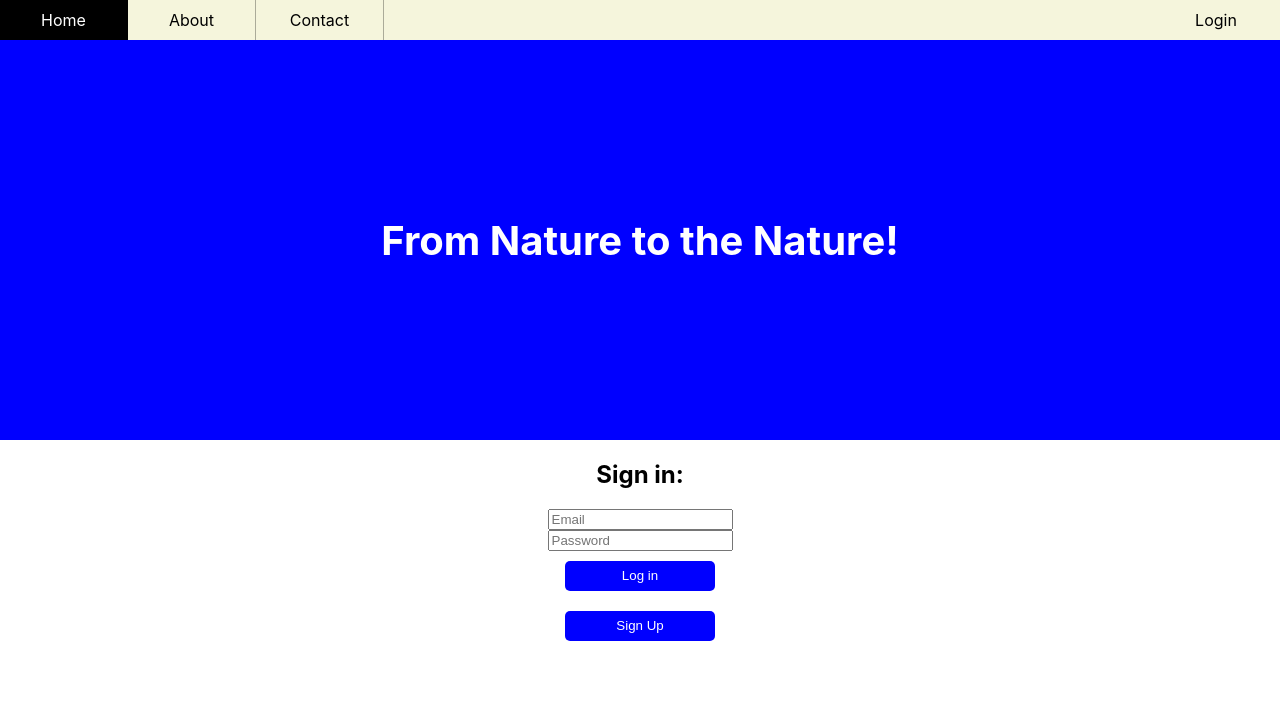
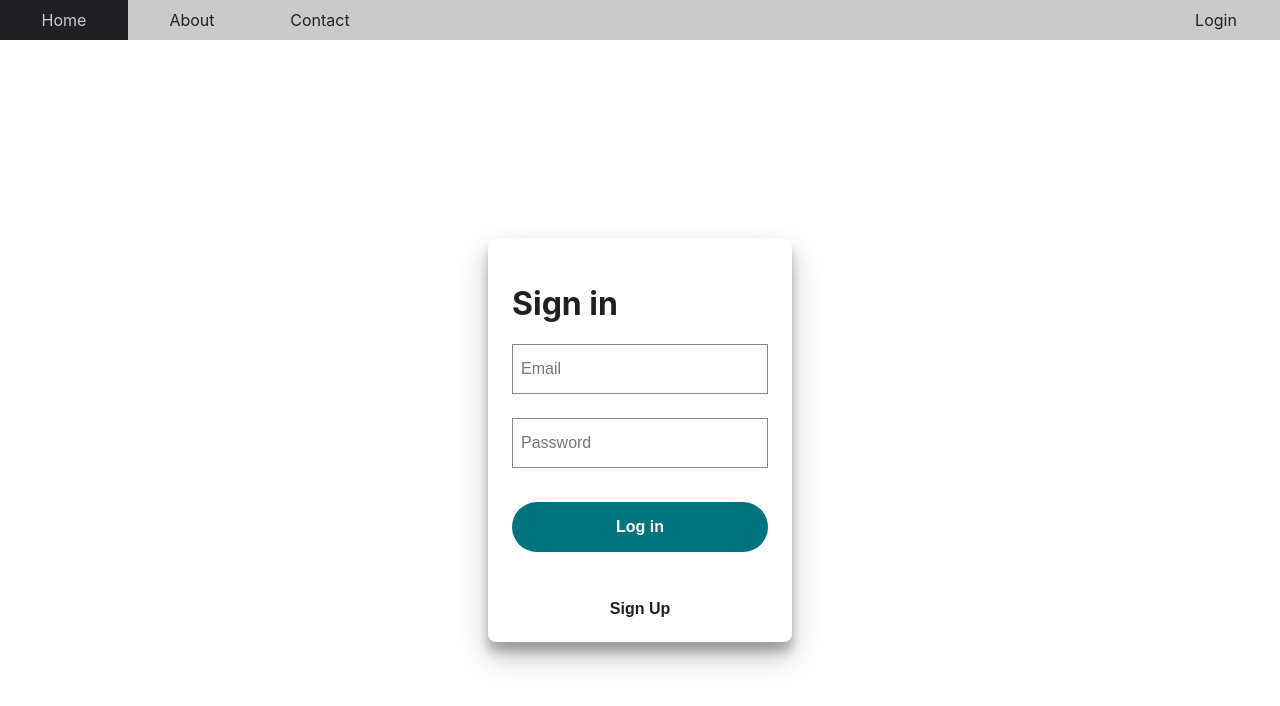
Before and after one commit to nibim/hiking-app, a React (Create React App) app: page /Login in a window 1280 px wide. Shown: the top 706 px of the page. Built offline with nearby package versions, Linux system fonts and the light colour scheme.

Commit message:
login/sign up done

```diff
--- a/src/App.css
+++ b/src/App.css
@@ -43,7 +43,7 @@
  justify-content: space-between;
  height: 40px;
  align-items: center;
- background-color:beige;
+ background-color:#CACACA;
 }
 
 .leftnav{
@@ -65,7 +65,6 @@
 
 .button-border{
   width: 10vw;
-  border-right: 1px solid rgba(0, 0, 0, 0.3);
 
 }
 .button{
@@ -74,13 +73,14 @@
   justify-content: center;
   height: 100%;
   text-decoration: none;
-  color: #000000;
+  color: #202022;
+  font-weight: 400;
 }
 
 .button:hover{
   text-decoration: none;
-  color: #ffffff;
-  background-color: #000000;
+  color: #CACACA;
+  background-color: #202022;
 }
 
 .banner-body{
@@ -114,26 +114,63 @@
  .single-post{
   margin: 20px;
 }
-.login{
+.login ,.signup{
   display: flex;
+  min-width: 200px;
   flex-direction: column;
   align-items: center;
   justify-content: center;
+  box-shadow: rgba(0, 0, 0, 0.25) 0px 14px 28px, rgba(0, 0, 0, 0.22) 0px 10px 10px;
+  width: 20vw;
+  padding: 24px;
+  border-radius: 8px;
 }
 .inputButton{
-  background-color: blue;
+  background-color: #00747c;
   border: none;
   color: white;
-  width: 150px;
-  height: 30px;
-
-  border-radius: 5px;
+  width: 100%;
+  height: 50px;
+  border-radius: 28px;
   margin: 10px;
+  margin-bottom: 48px;
   text-align: center;
+  font-size: 16px;
+  font-weight: 900;
+}
+.linkButton{
+  background: none;
+	color: #202022;
+	border: none;
+	padding: 0;
+	font-size: 16px;
+  font-weight: 900;
+	cursor: pointer;
+	outline: inherit;
 }
 .inputButton:hover {
-  color: greenyellow;
+  background-color: #01555b;
+}
+.linkButton:hover{
+  color: #878787;
+}
+
+.inputContent{
+  font-size: 16px;
+  padding: 8px;
+  width: 100%;
+  height: 50px;
+  margin-bottom: 24px;
+  box-sizing: border-box;
+  border: 1px solid #878787;
+}
+.loginScreen{
+height: 100vh;
+display: flex;
+align-items: center;
+justify-content: center;
 }
 .signin{
-  text-align: end;
+  align-self: flex-start;
+  color: #202022;
 }
--- a/src/pages/About.js
+++ b/src/pages/About.js
@@ -2,5 +2,6 @@ import Banner from "../components/Banner"
 export default function About() {
     return(
         <Banner color='green'/>
+
     )
 }
--- a/src/pages/Home.js
+++ b/src/pages/Home.js
@@ -1,14 +1,30 @@
 import Banner from "../components/Banner";
 import Post from "../components/Post";
 import '../App.css';
-import { getDatabase, ref, child, get } from "firebase/database";
-import { useState } from "react";
+import { getDatabase, ref as databaseRef, child, get } from "firebase/database";
+import { useEffect, useState } from "react";
 import app from "../utils/firebase";
+import { getStorage, ref as storageRef, getDownloadURL } from "firebase/storage";
+
+
+
+
 
 export default function Home() {
     const [posts,setPosts] = useState([]);
+    const dbRef = databaseRef(getDatabase(app));
+    const [imgurl, setImgurl] = useState('');
 
-    const dbRef = ref(getDatabase(app));
+    const storage = getStorage();
+    useEffect(()=>{
+      getDownloadURL(storageRef(storage, 'black_Jack.jpeg'))
+      .then((url) => {
+      setImgurl(url)
+      })
+      .catch((error) => {
+        // Handle any errors
+      });
+    },[imgurl])
     get(child(dbRef, `posts`)).then((snapshot) => {
       if (snapshot.exists()) {
         setPosts(snapshot.val());
@@ -24,6 +40,7 @@ export default function Home() {
             <Banner color='black'/>
                 <div className='posts'>{posts.map((post,index) => (
                     <Post
+                    img={imgurl}
                     key={index}
                     topic={post.topic}
                     bio={post.bio}
--- a/src/pages/Login.js
+++ b/src/pages/Login.js
@@ -49,8 +49,6 @@ export default function Login() {
     }
     return(
         <div>
-            <Banner color='blue'/>
-
             {isLoggedIn?
                 <div className="userContent">
                     <p>Welcome, {user.email}</p>
@@ -60,22 +58,20 @@ export default function Login() {
                 <div className="loginScreen">
                     {isLogin ?
                     <div className="login">
-                        <h2 className="signin">Sign in:</h2>
-                        <input value={email} type="email" placeholder="Email" onChange={(ev) => setEmail(ev.target.value)} />
-                        <input value={password} type="password" placeholder="Password" onChange={(ev)=> setPassword(ev.target.value)}/>
+                        <h1 className="signin">Sign in</h1>
+                        <input className="inputContent" value={email} type="email" placeholder="Email" onChange={(ev) => setEmail(ev.target.value)} />
+                        <input className="inputContent" value={password} type="password" placeholder="Password" onChange={(ev)=> setPassword(ev.target.value)}/>
                         <input className={'inputButton'} type="button" onClick={loginHandler} value={'Log in'} />
-                        <input className={'inputButton'} type="button" onClick={() => { setIsLogin(false) }} value={'Sign Up'} />
+                        <input className={'linkButton'} type="button" onClick={() => { setIsLogin(false) }} value={'Sign Up'} />
                     </div>
                     :
-                    <div className="signUp">
-                        Email:
-                        <input value={email} type="email" placeholder="Enter your Email here" onChange={(ev) => setEmail(ev.target.value)} />
-                        Password:
-                        <input value={password} type="password" placeholder="Enter your password here" onChange={(ev)=> setPassword(ev.target.value)}/>
-                        ReEnter password:
-                        <input value={rePassword} type="password" placeholder="ReEnter your password here" onChange={(ev)=> setRePassword(ev.target.value)}/>
+                    <div className="signup">
+                        <h1 className="signin">Sign up</h1>
+                        <input className="inputContent" value={email} type="email" placeholder="Email" onChange={(ev) => setEmail(ev.target.value)} />
+                        <input className="inputContent" value={password} type="password" placeholder="Password" onChange={(ev)=> setPassword(ev.target.value)}/>
+                        <input className="inputContent" value={rePassword} type="password" placeholder="Retype password" onChange={(ev)=> setRePassword(ev.target.value)}/>
                         <input className={'inputButton'} type="button" onClick={signupHandler} value={'Sign Up'} />
-                        <input className={'inputButton'} type="button" onClick={() => { setIsLogin(true) }} value={'Log In'} />
+                        <input className={'linkButton'} type="button" onClick={() => { setIsLogin(true) }} value={'Log In'} />
                     </div>
                     }
                 </div>
```
